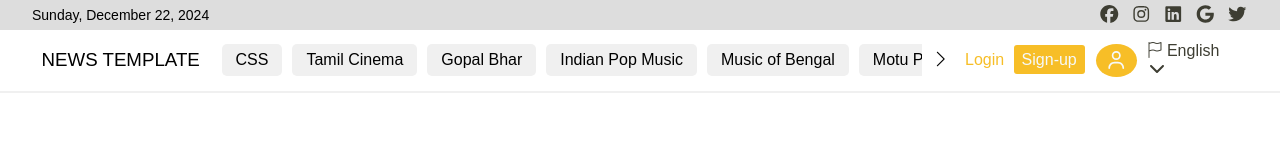
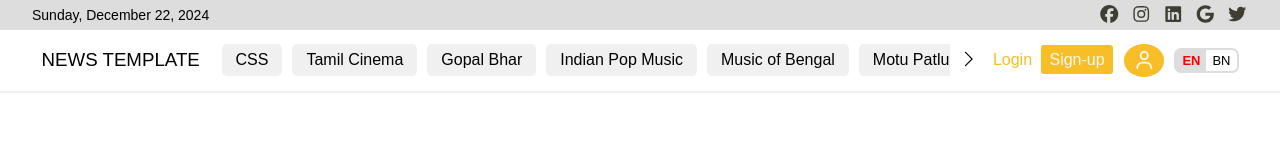
Before and after one commit to Sonaton43/News-template, a plain HTML site: page index.html in a window 1280 px wide. Drawn offline with nearby package versions, Linux system fonts and the light colour scheme.

Commit message:
..........

```diff
--- a/css/style.css
+++ b/css/style.css
@@ -172,14 +172,13 @@ a{
     border-top: 2px solid rgba(0, 0, 0, 0.07);
     background-color: var(--white);
 }
-.navigation .buttons .profile-btn .icon-btn:hover .profile-btn-drop {
+.navigation .buttons .profile-btn:hover .profile-btn-drop {
     visibility: visible;
     opacity: 1;
-    background-color: var(--light-red);
 }
 .navigation .buttons .language-btn{
     margin-left: 10px;
-    min-width: 92px;
+    min-width: 60px;
 }
 
 .menu-bar {
@@ -229,3 +228,26 @@ a{
   .scroll-btn:hover {
     background-color: #e0e0e0;
   }
+
+
+  /*Prising*/
+  .billing-switch {
+    display: inline-flex;
+    align-items: center;
+    border: 2px solid var(--light-gray2);
+    border-radius: 7px;
+    width: fit-content;
+}
+
+.switch-option {
+    padding: 3px 6px;
+    font-size: 13px;
+    cursor: pointer;
+    transition: all 0.3s ease;
+}
+
+.switch-option.active {
+    background: #dddddd;
+    color: red;
+    font-weight: bold;
+}
--- a/index.html
+++ b/index.html
@@ -69,7 +69,11 @@
                         </div>
                     </div>
                     <div class="language-btn">
-                        <a><i class="bi bi-flag"></i> English <i class="fa-solid fa-chevron-down"></i></a>
+                        <div class="billing-switch">
+                            <span id="EN" class="switch-option active">EN</span>
+                            <span id="BN" class="switch-option">BN</span>
+                        </div>
+                        <!-- <a><i class="bi bi-flag"></i> English <i class="fa-solid fa-chevron-down"></i></a> -->
                     </div>
                 </div>
             </div>
@@ -77,6 +81,11 @@
         <!-- *-* Navigation End *-* -->
 
     </header>
+    <!-- <div class="billing-switch">
+        <span id="EN" class="switch-option active">EN</span>
+        <span id="BN" class="switch-option">BN</span>
+    </div> -->
+    <input type="hidden" id="language" name="language" value="1">
 
     <script src="js/all.min.js"></script>
     <script>
@@ -125,6 +134,20 @@ menuItems.addEventListener('scroll', updateButtonVisibility);
 
 // Update visibility on page load
 updateButtonVisibility();
+
+
+document.addEventListener("DOMContentLoaded", () => {
+    const options = document.querySelectorAll(".switch-option");
+    const languageInput = document.getElementById("language");
+
+    options.forEach(option => {
+        option.addEventListener("click", () => {
+            options.forEach(opt => opt.classList.remove("active"));
+            option.classList.add("active");
+            languageInput.value = option.id === "EN" ? "1" : "0";
+        });
+    });
+});
     </script>
 </body>
 </html>
```
